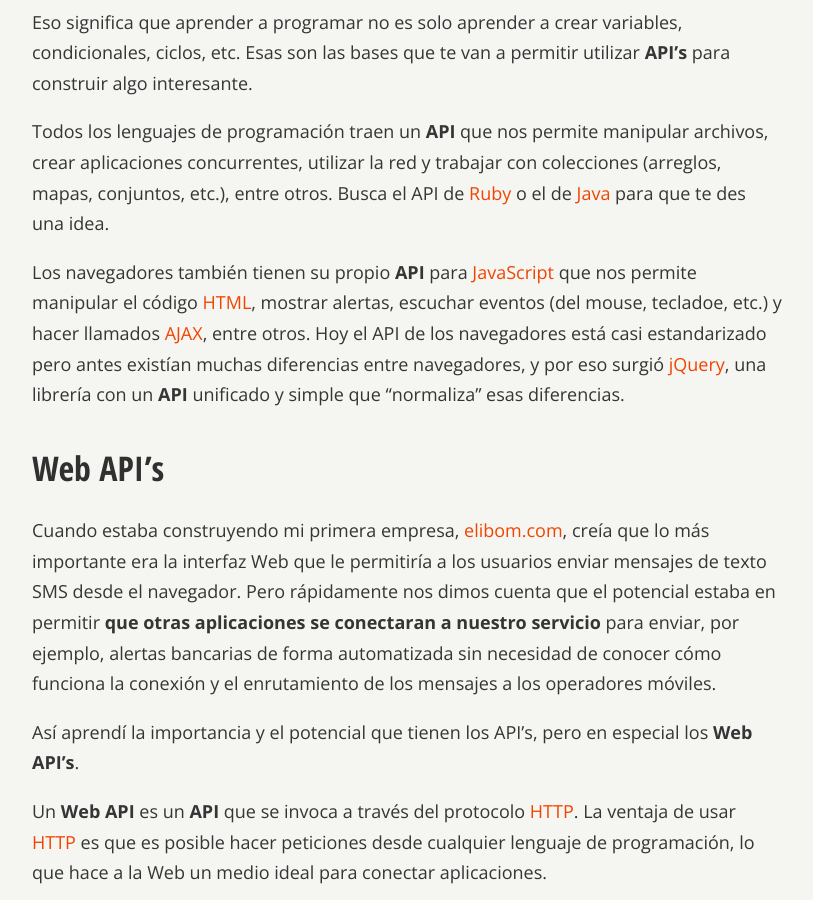
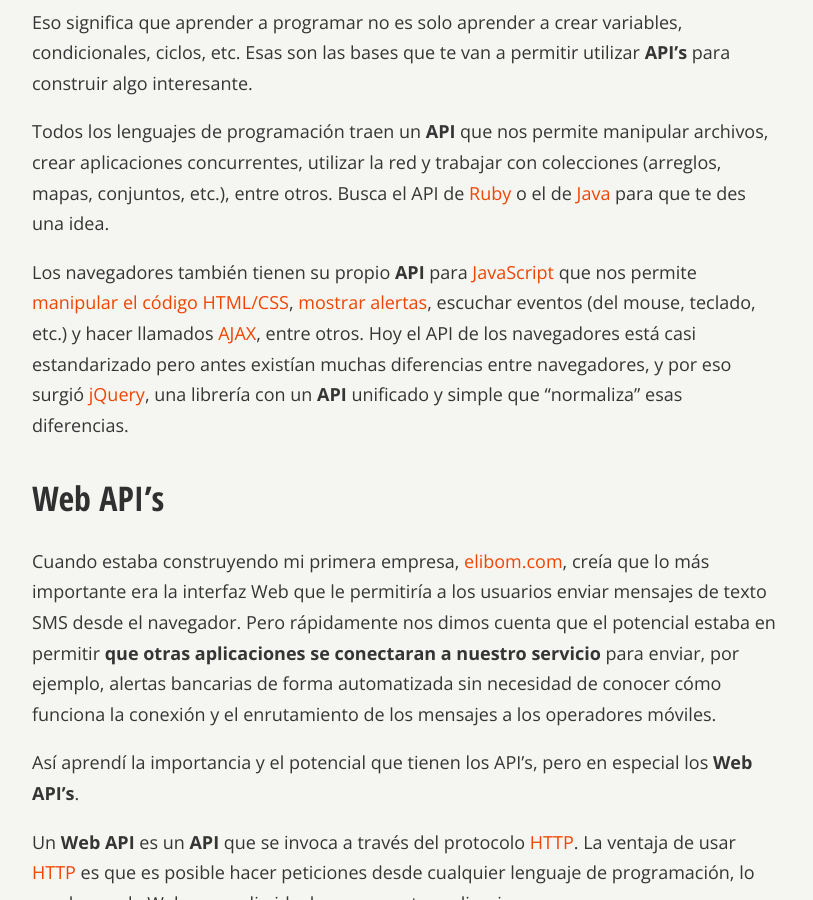
Before and after one commit to simonhoyos/blog, a Jekyll site: the page built from _posts/2015-09-17-que-es-un-api.markdown, in a window 1280 px wide and 900 px high, scrolled down 1493 px. Shown: the whole window, without its empty margins (233-1046 px from the left). Built offline with Jekyll 4.4.1, drawn with Linux system fonts in a browser that asks for light colours; nearby versions of some CDN libraries; library files that are not in the unit come from our copies; comment, search, counter and statistics services are not loaded; part of the change alters nothing that is shown; some of the changed text lies outside the part shown.

```diff
--- a/_posts/2015-09-17-que-es-un-api.markdown
+++ b/_posts/2015-09-17-que-es-un-api.markdown
@@ -25,7 +25,7 @@ Eso significa que aprender a programar no es solo aprender a crear variables, co
 
 Todos los lenguajes de programación traen un **API** que nos permite manipular archivos, crear aplicaciones concurrentes, utilizar la red y trabajar con colecciones (arreglos, mapas, conjuntos, etc.), entre otros. Busca el API de <a href="https://www.google.com/webhp?sourceid=chrome-instant&ion=1&espv=2&ie=UTF-8#q=ruby%20api" target="_blank">Ruby</a> o el de <a href="https://www.google.com/search?q=java+api&oq=java+api&aqs=chrome.0.69i59j69i60l4j0.1575j0j9&sourceid=chrome&es_sm=119&ie=UTF-8" target="">Java</a> para que te des una idea.
 
-Los navegadores también tienen su propio **API** para <a href="https://es.wikipedia.org/wiki/JavaScript" target="_blank">JavaScript</a> que nos permite manipular el código <a href="https://es.wikipedia.org/wiki/HTML" target="_blank">HTML</a>, mostrar alertas, escuchar eventos (del mouse, tecladoe, etc.) y hacer llamados <a href="https://es.wikipedia.org/wiki/AJAX" target="_blank">AJAX</a>, entre otros. Hoy el API de los navegadores está casi estandarizado pero antes existían muchas diferencias entre navegadores, y por eso surgió <a href="https://es.wikipedia.org/wiki/JQuery" target="_blank">jQuery</a>, una librería con un **API** unificado y simple que "normaliza" esas diferencias.
+Los navegadores también tienen su propio **API** para <a href="https://es.wikipedia.org/wiki/JavaScript" target="_blank">JavaScript</a> que nos permite <a href="#" id="manipulate">manipular el código HTML/CSS</a>, <a href="#" id="show-alerts">mostrar alertas</a>, escuchar eventos (del mouse, teclado, etc.) y hacer llamados <a href="https://es.wikipedia.org/wiki/AJAX" target="_blank">AJAX</a>, entre otros. Hoy el API de los navegadores está casi estandarizado pero antes existían muchas diferencias entre navegadores, y por eso surgió <a href="https://es.wikipedia.org/wiki/JQuery" target="_blank">jQuery</a>, una librería con un **API** unificado y simple que "normaliza" esas diferencias.
 
 ## Web API’s
 
@@ -93,7 +93,7 @@ Actualmente existe mucha confusión entre estos tres términos. Este es mi inten
 
 Si este es tu primer acercamiento con este tema, mi recomendación es que te detengas en este punto porque ahora nos volvemos muy técnicos ;)
 
-El nombre <a href="https://es.wikipedia.org/wiki/Servicio_web" target="_blank">Web Services</a> es muy desafortunado porque crea confusión. La realidad es que <a href="https://es.wikipedia.org/wiki/Servicio_web" target="_blank">Web Services</a> es un grupo de tecnologías muy específicas para integrar aplicaciones utilizando <a href="https://es.wikipedia.org/wiki/Extensible_Markup_Language" target="_blank">XML</a> y <a href="https://es.wikipedia.org/wiki/Simple_Object_Access_Protocol" target="_blank">SOAP</a> (Simple Object Access Protocol).
+El nombre <a href="https://es.wikipedia.org/wiki/Servicio_web" target="_blank">Web Services</a> es muy desafortunado porque es muy genérico y crea confusión. La realidad es que <a href="https://es.wikipedia.org/wiki/Servicio_web" target="_blank">Web Services</a> es un grupo de tecnologías muy específicas para integrar aplicaciones utilizando <a href="https://es.wikipedia.org/wiki/Extensible_Markup_Language" target="_blank">XML</a> y <a href="https://es.wikipedia.org/wiki/Simple_Object_Access_Protocol" target="_blank">SOAP</a> (Simple Object Access Protocol).
 
 El siguente ejemplo muestra un llamado <a href="https://es.wikipedia.org/wiki/Simple_Object_Access_Protocol" target="_blank">SOAP</a> utilizando <a href="https://es.wikipedia.org/wiki/Hypertext_Transfer_Protocol" target="_blank">HTTP</a> como transporte:
 
@@ -137,3 +137,21 @@ Actualmente <a href="https://es.wikipedia.org/wiki/Representational_State_Transf
 ### Notas
 
 [^1]: Seguramente la forma de empezar sería seguir algunos tutoriales y después consultar el API para crear aplicaciones diferentes.
+
+
+<script>
+  $('#manipulate').on('click', function(e) {
+    e.preventDefault();
+
+    $(this).parent().css('color', 'blue');
+    setTimeout(function() {
+      $('#manipulate').parent().css('color', '#303030')
+    }, 3000);
+  });
+
+  $('#show-alerts').on('click', function(e) {
+    e.preventDefault();
+
+    alert('Si, esto es una alerta');
+  });
+</script>
```
